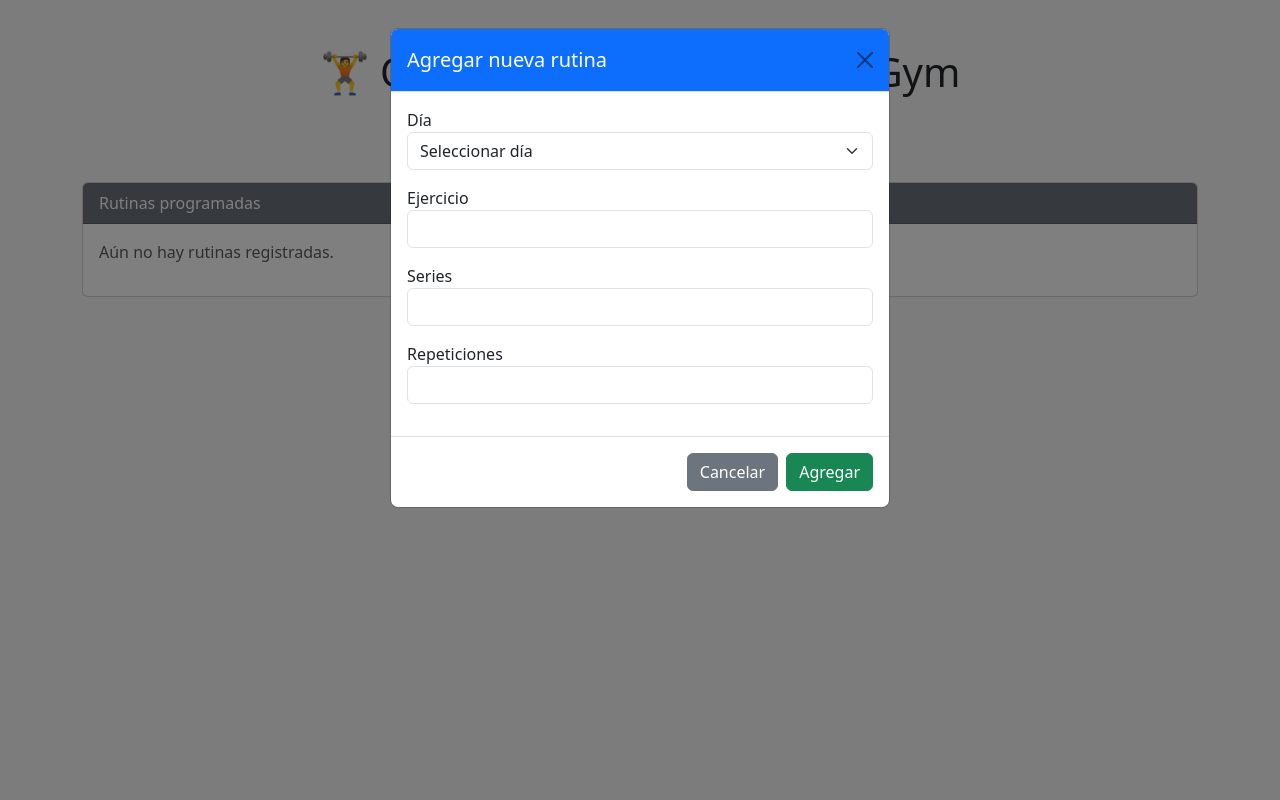
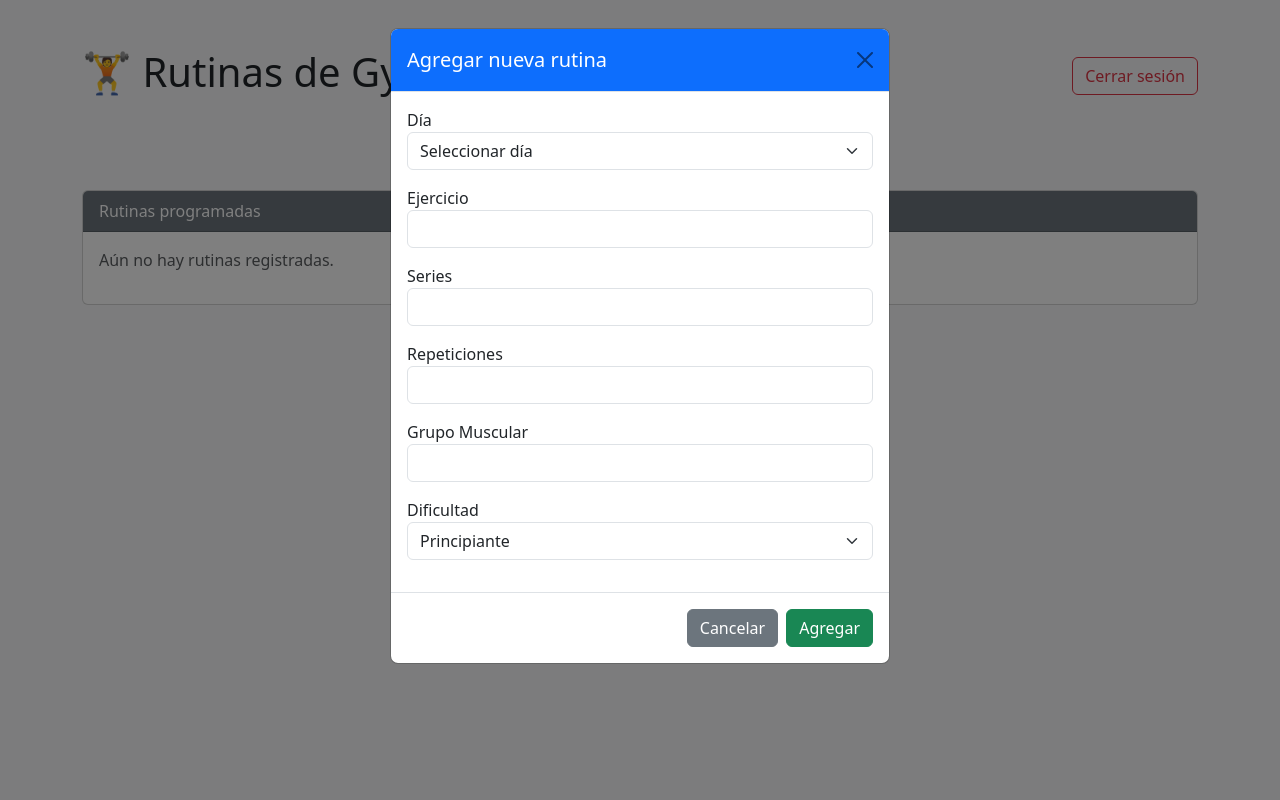
Before and after one commit to isaac579/runn-sportich, a Flask app: template templates/index.html in a window 1280 px wide, after a click on "➕ Agregar rutina". Run offline with Flask 3, Linux system fonts and the light colour scheme; the template is opened without the code that fills it, so the values that code supplies are empty.

Commit message:
Se agregaron actualizaciones

```diff
--- a/app.py
+++ b/app.py
@@ -1,14 +1,20 @@
-'''
-PRODUCER BY  LOWSNOW-ICH
-'''
-from flask import Flask, render_template, request, redirect, url_for
+from flask import Flask, render_template, request, redirect, url_for, session
 from flask_sqlalchemy import SQLAlchemy
+from flask_login import LoginManager, UserMixin, login_user, logout_user, login_required, current_user
 
 app = Flask(__name__)
 app.config['SQLALCHEMY_DATABASE_URI'] = 'sqlite:///rutinas.db'
 app.config['SQLALCHEMY_TRACK_MODIFICATIONS'] = False
+app.config['SECRET_KEY'] = 'clave_secreta_para_sesiones'
 
 db = SQLAlchemy(app)
+login_manager = LoginManager(app)
+login_manager.login_view = 'login'
+
+class Usuario(UserMixin, db.Model):
+    id = db.Column(db.Integer, primary_key=True)
+    username = db.Column(db.String(50), unique=True, nullable=False)
+    password = db.Column(db.String(50), nullable=False)
 
 class Rutina(db.Model):
     id = db.Column(db.Integer, primary_key=True)
@@ -16,29 +22,93 @@ class Rutina(db.Model):
     ejercicio = db.Column(db.String(100), nullable=False)
     series = db.Column(db.Integer, nullable=False)
     repeticiones = db.Column(db.Integer, nullable=False)
+    grupo_muscular = db.Column(db.String(50), nullable=False)
+    dificultad = db.Column(db.String(50), nullable=False)
+    usuario_id = db.Column(db.Integer, db.ForeignKey('usuario.id'), nullable=False)
+
+@login_manager.user_loader
+def load_user(user_id):
+    return Usuario.query.get(int(user_id))
 
 @app.route('/')
+@login_required
 def index():
-    rutinas = Rutina.query.all()
+    rutinas = Rutina.query.filter_by(usuario_id=current_user.id).all()
     return render_template('index.html', rutinas=rutinas)
 
 @app.route('/agregar', methods=['POST'])
+@login_required
 def agregar():
     dia = request.form['dia']
     ejercicio = request.form['ejercicio']
     series = request.form['series']
     repeticiones = request.form['repeticiones']
-    nueva_rutina = Rutina(dia=dia, ejercicio=ejercicio, series=series, repeticiones=repeticiones)
+    grupo_muscular = request.form['grupo_muscular']
+    dificultad = request.form['dificultad']
+    nueva_rutina = Rutina(
+        dia=dia,
+        ejercicio=ejercicio,
+        series=series,
+        repeticiones=repeticiones,
+        grupo_muscular=grupo_muscular,
+        dificultad=dificultad,
+        usuario_id=current_user.id
+    )
     db.session.add(nueva_rutina)
     db.session.commit()
     return redirect(url_for('index'))
 
 @app.route('/eliminar/<int:id>', methods=['POST'])
+@login_required
 def eliminar(id):
     rutina = Rutina.query.get_or_404(id)
+    if rutina.usuario_id != current_user.id:
+        return redirect(url_for('index'))
     db.session.delete(rutina)
     db.session.commit()
     return redirect(url_for('index'))
+
+@app.route('/editar/<int:id>', methods=['POST'])
+@login_required
+def editar(id):
+    rutina = Rutina.query.get_or_404(id)
+    if rutina.usuario_id != current_user.id:
+        return redirect(url_for('index'))
+    rutina.dia = request.form['dia']
+    rutina.ejercicio = request.form['ejercicio']
+    rutina.series = request.form['series']
+    rutina.repeticiones = request.form['repeticiones']
+    rutina.grupo_muscular = request.form['grupo_muscular']
+    rutina.dificultad = request.form['dificultad']
+    db.session.commit()
+    return redirect(url_for('index'))
+
+@app.route('/login', methods=['GET', 'POST'])
+def login():
+    if request.method == 'POST':
+        user = Usuario.query.filter_by(username=request.form['username']).first()
+        if user and user.password == request.form['password']:
+            login_user(user)
+            return redirect(url_for('index'))
+    return render_template('login.html')
+
+@app.route('/logout')
+@login_required
+def logout():
+    logout_user()
+    return redirect(url_for('login'))
+
+@app.route('/registrar', methods=['GET', 'POST'])
+def registrar():
+    if request.method == 'POST':
+        nuevo_usuario = Usuario(
+            username=request.form['username'],
+            password=request.form['password']
+        )
+        db.session.add(nuevo_usuario)
+        db.session.commit()
+        return redirect(url_for('login'))
+    return render_template('registrar.html')
 
 if __name__ == '__main__':
     with app.app_context():
--- a/templates/index.html
+++ b/templates/index.html
@@ -1,16 +1,19 @@
-<!--Producer by lowsnow-ICH-->
 <!DOCTYPE html>
 <html lang="es">
 <head>
     <meta charset="UTF-8">
     <title>Rutinas de Gym</title>
     <meta name="viewport" content="width=device-width, initial-scale=1">
-    <!-- Bootstrap CSS -->
     <link href="https://cdn.jsdelivr.net/npm/bootstrap@5.3.3/dist/css/bootstrap.min.css" rel="stylesheet">
 </head>
 <body class="bg-light">
     <div class="container py-5">
-        <h1 class="text-center mb-4">🏋️ Organizador de Rutina de Gym</h1>
+        <div class="d-flex justify-content-between align-items-center mb-4">
+            <h1>🏋️ Rutinas de Gym</h1>
+            <form action="/logout" method="GET">
+                <button class="btn btn-outline-danger">Cerrar sesión</button>
+            </form>
+        </div>
 
         <!-- Botón para abrir el modal -->
         <div class="text-center">
@@ -31,21 +34,34 @@
                             <th>Ejercicio</th>
                             <th>Series</th>
                             <th>Repeticiones</th>
+                            <th>Grupo Muscular</th>
+                            <th>Dificultad</th>
                             <th>Acciones</th>
                         </tr>
                     </thead>
                     <tbody>
                         {% for rutina in rutinas %}
                         <tr>
-                            <td>{{ rutina.dia }}</td>
-                            <td>{{ rutina.ejercicio }}</td>
-                            <td>{{ rutina.series }}</td>
-                            <td>{{ rutina.repeticiones }}</td>
-                            <td>
-                                <form method="POST" action="/eliminar/{{ rutina.id }}" style="display:inline;">
-                                    <button class="btn btn-danger btn-sm">Eliminar</button>
-                                </form>
-                            </td>
+                            <form method="POST" action="/editar/{{ rutina.id }}">
+                                <td><input class="form-control" type="text" name="dia" value="{{ rutina.dia }}"></td>
+                                <td><input class="form-control" type="text" name="ejercicio" value="{{ rutina.ejercicio }}"></td>
+                                <td><input class="form-control" type="number" name="series" value="{{ rutina.series }}"></td>
+                                <td><input class="form-control" type="number" name="repeticiones" value="{{ rutina.repeticiones }}"></td>
+                                <td><input class="form-control" type="text" name="grupo_muscular" value="{{ rutina.grupo_muscular }}"></td>
+                                <td>
+                                    <select class="form-select" name="dificultad">
+                                        <option {{ 'selected' if rutina.dificultad == 'Principiante' else '' }}>Principiante</option>
+                                        <option {{ 'selected' if rutina.dificultad == 'Intermedio' else '' }}>Intermedio</option>
+                                        <option {{ 'selected' if rutina.dificultad == 'Avanzado' else '' }}>Avanzado</option>
+                                    </select>
+                                </td>
+                                <td>
+                                    <button class="btn btn-success btn-sm mb-1" type="submit">Guardar</button>
+                            </form>
+                            <form method="POST" action="/eliminar/{{ rutina.id }}">
+                                <button class="btn btn-danger btn-sm" type="submit">Eliminar</button>
+                            </form>
+                                </td>
                         </tr>
                         {% endfor %}
                     </tbody>
@@ -68,7 +84,7 @@
                     </div>
                     <div class="modal-body">
                         <div class="mb-3">
-                            <label for="dia">Día</label>
+                            <label>Día</label>
                             <select name="dia" class="form-select" required>
                                 <option value="">Seleccionar día</option>
                                 <option>Lunes</option>
@@ -81,16 +97,28 @@
                             </select>
                         </div>
                         <div class="mb-3">
-                            <label for="ejercicio">Ejercicio</label>
+                            <label>Ejercicio</label>
                             <input type="text" class="form-control" name="ejercicio" required>
                         </div>
                         <div class="mb-3">
-                            <label for="series">Series</label>
+                            <label>Series</label>
                             <input type="number" class="form-control" name="series" required>
                         </div>
                         <div class="mb-3">
-                            <label for="repeticiones">Repeticiones</label>
+                            <label>Repeticiones</label>
                             <input type="number" class="form-control" name="repeticiones" required>
+                        </div>
+                        <div class="mb-3">
+                            <label>Grupo Muscular</label>
+                            <input type="text" class="form-control" name="grupo_muscular" required>
+                        </div>
+                        <div class="mb-3">
+                            <label>Dificultad</label>
+                            <select class="form-select" name="dificultad">
+                                <option>Principiante</option>
+                                <option>Intermedio</option>
+                                <option>Avanzado</option>
+                            </select>
                         </div>
                     </div>
                     <div class="modal-footer">
@@ -102,7 +130,7 @@
         </div>
     </div>
 
-    <!-- Bootstrap JS (para que funcione el modal) -->
+    <!-- Bootstrap JS -->
     <script src="https://cdn.jsdelivr.net/npm/bootstrap@5.3.3/dist/js/bootstrap.bundle.min.js"></script>
 </body>
 </html>
```
Also changed, not shown: templates/login.html (added, +38 -0 lines), templates/registrar.html (added, +38 -0 lines), rutinas.db (deleted).
